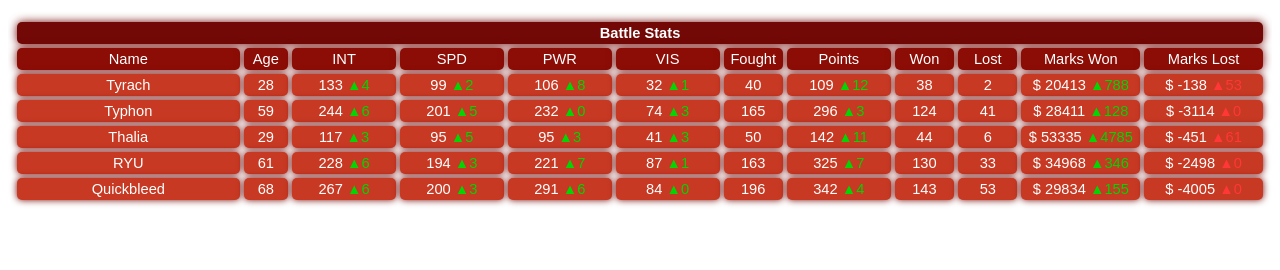
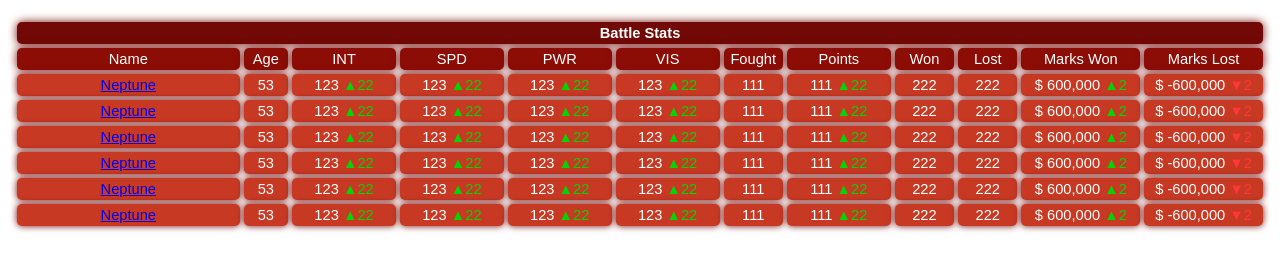
Before and after one commit to corey-smith-eng/corey-smith-eng.github.io, a plain HTML site: page index.html in a window 1280 px wide. Drawn offline with nearby package versions, Linux system fonts and the light colour scheme.

Commit message:
maybe this

```diff
--- a/index.html
+++ b/index.html
@@ -1,6 +1,4 @@
 <div class="mini-html">
-        <!-- Battle Table -->
-
   <table class="custom-table">
     <tbody>
       <!-- Title -->
@@ -32,8 +30,8 @@
         <td class="a battle-fought">
           Fought
         </td>
-        <td class="a battle-points" data-sort="none">
-          Points <span class="filter-symbol"></span>
+        <td class="a battle-points">
+          Points
         </td>
         <td class="a battle-won">
           Won
@@ -41,8 +39,8 @@
         <td class="a battle-lost">
           Lost
         </td>
-        <td class="a battle-marks-won" data-sort="none">
-          Marks Won <span class="filter-symbol"></span>
+        <td class="a battle-marks-won">
+          Marks Won
         </td>
         <td class="a battle-marks-lost">
           Marks Lost
@@ -50,209 +48,240 @@
 
       </tr>
       <!-- Rows -->
-
       <tr>
         <td class="c battle-name">
-              <a href="https://leviathan-myth.com/dragon.php?id=6890" target="_top">Tyrach</a>
+          <a href="dragon.php?id=4092">Neptune</a>
         </td>
         <td class="c battle-age">
-              28
+          53
         </td>
         <td class="c battle-int">
-              133 <span class="increase">&#9650;4</span>
+          123 <span class="increase">▲22</span>
         </td>
         <td class="c battle-spd">
-              99 <span class="increase">&#9650;2</span>
+          123 <span class="increase">▲22</span>
         </td>
         <td class="c battle-pwr">
-              106 <span class="increase">&#9650;8</span>
+          123 <span class="increase">▲22</span>
         </td>
         <td class="c battle-vis">
-              32 <span class="increase">&#9650;1</span>
+          123 <span class="increase">▲22</span>
         </td>
         <td class="c battle-fought">
-              40
+          111
         </td>
         <td class="c battle-points">
-              109 <span class="increase">&#9650;12</span>
+          111 <span class="increase">▲22</span>
         </td>
         <td class="c battle-won">
-              38
+          222
         </td>
         <td class="c battle-lost">
-              2
+          222
         </td>
         <td class="c battle-marks-won">
-              $ 20413 <span class="increase">&#9650;788</span>
+          $ 600,000 <span class="increase">▲2</span>
         </td>
         <td class="c battle-marks-lost">
-              $ -138 <span class="decrease">&#9650;53</span>
+          $ -600,000 <span class="decrease">▼2</span>
+        </td>
+      </tr>
+      <tr>
+        <td class="c battle-name">
+          <a href="dragon.php?id=4092">Neptune</a>
+        </td>
+        <td class="c battle-age">
+          53
+        </td>
+        <td class="c battle-int">
+          123 <span class="increase">▲22</span>
+        </td>
+        <td class="c battle-spd">
+          123 <span class="increase">▲22</span>
+        </td>
+        <td class="c battle-pwr">
+          123 <span class="increase">▲22</span>
+        </td>
+        <td class="c battle-vis">
+          123 <span class="increase">▲22</span>
+        </td>
+        <td class="c battle-fought">
+          111
+        </td>
+        <td class="c battle-points">
+          111 <span class="increase">▲22</span>
+        </td>
+        <td class="c battle-won">
+          222
+        </td>
+        <td class="c battle-lost">
+          222
+        </td>
+        <td class="c battle-marks-won">
+          $ 600,000 <span class="increase">▲2</span>
+        </td>
+        <td class="c battle-marks-lost">
+          $ -600,000 <span class="decrease">▼2</span>
+        </td>
+      </tr>
+          <tr>
+        <td class="c battle-name">
+          <a href="dragon.php?id=4092">Neptune</a>
+        </td>
+        <td class="c battle-age">
+          53
+        </td>
+        <td class="c battle-int">
+          123 <span class="increase">▲22</span>
+        </td>
+        <td class="c battle-spd">
+          123 <span class="increase">▲22</span>
+        </td>
+        <td class="c battle-pwr">
+          123 <span class="increase">▲22</span>
+        </td>
+        <td class="c battle-vis">
+          123 <span class="increase">▲22</span>
+        </td>
+        <td class="c battle-fought">
+          111
+        </td>
+        <td class="c battle-points">
+          111 <span class="increase">▲22</span>
+        </td>
+        <td class="c battle-won">
+          222
+        </td>
+        <td class="c battle-lost">
+          222
+        </td>
+        <td class="c battle-marks-won">
+          $ 600,000 <span class="increase">▲2</span>
+        </td>
+        <td class="c battle-marks-lost">
+          $ -600,000 <span class="decrease">▼2</span>
+        </td>
+      </tr>
+          <tr>
+        <td class="c battle-name">
+          <a href="dragon.php?id=4092">Neptune</a>
+        </td>
+        <td class="c battle-age">
+          53
+        </td>
+        <td class="c battle-int">
+          123 <span class="increase">▲22</span>
+        </td>
+        <td class="c battle-spd">
+          123 <span class="increase">▲22</span>
+        </td>
+        <td class="c battle-pwr">
+          123 <span class="increase">▲22</span>
+        </td>
+        <td class="c battle-vis">
+          123 <span class="increase">▲22</span>
+        </td>
+        <td class="c battle-fought">
+          111
+        </td>
+        <td class="c battle-points">
+          111 <span class="increase">▲22</span>
+        </td>
+        <td class="c battle-won">
+          222
+        </td>
+        <td class="c battle-lost">
+          222
+        </td>
+        <td class="c battle-marks-won">
+          $ 600,000 <span class="increase">▲2</span>
+        </td>
+        <td class="c battle-marks-lost">
+          $ -600,000 <span class="decrease">▼2</span>
+        </td>
+      </tr>
+          <tr>
+        <td class="c battle-name">
+          <a href="dragon.php?id=4092">Neptune</a>
+        </td>
+        <td class="c battle-age">
+          53
+        </td>
+        <td class="c battle-int">
+          123 <span class="increase">▲22</span>
+        </td>
+        <td class="c battle-spd">
+          123 <span class="increase">▲22</span>
+        </td>
+        <td class="c battle-pwr">
+          123 <span class="increase">▲22</span>
+        </td>
+        <td class="c battle-vis">
+          123 <span class="increase">▲22</span>
+        </td>
+        <td class="c battle-fought">
+          111
+        </td>
+        <td class="c battle-points">
+          111 <span class="increase">▲22</span>
+        </td>
+        <td class="c battle-won">
+          222
+        </td>
+        <td class="c battle-lost">
+          222
+        </td>
+        <td class="c battle-marks-won">
+          $ 600,000 <span class="increase">▲2</span>
+        </td>
+        <td class="c battle-marks-lost">
+          $ -600,000 <span class="decrease">▼2</span>
+        </td>
+      </tr>
+          <tr>
+        <td class="c battle-name">
+          <a href="dragon.php?id=4092">Neptune</a>
+        </td>
+        <td class="c battle-age">
+          53
+        </td>
+        <td class="c battle-int">
+          123 <span class="increase">▲22</span>
+        </td>
+        <td class="c battle-spd">
+          123 <span class="increase">▲22</span>
+        </td>
+        <td class="c battle-pwr">
+          123 <span class="increase">▲22</span>
+        </td>
+        <td class="c battle-vis">
+          123 <span class="increase">▲22</span>
+        </td>
+        <td class="c battle-fought">
+          111
+        </td>
+        <td class="c battle-points">
+          111 <span class="increase">▲22</span>
+        </td>
+        <td class="c battle-won">
+          222
+        </td>
+        <td class="c battle-lost">
+          222
+        </td>
+        <td class="c battle-marks-won">
+          $ 600,000 <span class="increase">▲2</span>
+        </td>
+        <td class="c battle-marks-lost">
+          $ -600,000 <span class="decrease">▼2</span>
         </td>
       </tr>
 
-              <tr>
-            <td class="c battle-name">
-              <a href="https://leviathan-myth.com/dragon.php?id=6284" target="_top">Typhon</a>
-            </td>
-            <td class="c battle-age">
-              59
-            </td>
-            <td class="c battle-int">
-              244 <span class="increase">&#9650;6</span>
-            </td>
-            <td class="c battle-spd">
-              201 <span class="increase">&#9650;5</span>
-            </td>
-            <td class="c battle-pwr">
-              232 <span class="increase">&#9650;0</span>
-            </td>
-            <td class="c battle-vis">
-              74 <span class="increase">&#9650;3</span>
-            </td>
-            <td class="c battle-fought">
-              165
-            </td>
-            <td class="c battle-points">
-              296 <span class="increase">&#9650;3</span>
-            </td>
-            <td class="c battle-won">
-              124
-            </td>
-            <td class="c battle-lost">
-              41
-            </td>
-            <td class="c battle-marks-won">
-              $ 28411 <span class="increase">&#9650;128</span>
-            </td>
-            <td class="c battle-marks-lost">
-              $ -3114 <span class="decrease">&#9650;0</span>
-            </td>
-          </tr>
-
-              <tr>
-            <td class="c battle-name">
-              <a href="https://leviathan-myth.com/dragon.php?id=6884" target="_top">Thalia</a>
-            </td>
-            <td class="c battle-age">
-              29
-            </td>
-            <td class="c battle-int">
-              117 <span class="increase">&#9650;3</span>
-            </td>
-            <td class="c battle-spd">
-              95 <span class="increase">&#9650;5</span>
-            </td>
-            <td class="c battle-pwr">
-              95 <span class="increase">&#9650;3</span>
-            </td>
-            <td class="c battle-vis">
-              41 <span class="increase">&#9650;3</span>
-            </td>
-            <td class="c battle-fought">
-              50
-            </td>
-            <td class="c battle-points">
-              142 <span class="increase">&#9650;11</span>
-            </td>
-            <td class="c battle-won">
-              44
-            </td>
-            <td class="c battle-lost">
-              6
-            </td>
-            <td class="c battle-marks-won">
-              $ 53335 <span class="increase">&#9650;4785</span>
-            </td>
-            <td class="c battle-marks-lost">
-              $ -451 <span class="decrease">&#9650;61</span>
-            </td>
-          </tr>
-
-              <tr>
-            <td class="c battle-name">
-              <a href="https://leviathan-myth.com/dragon.php?id=6195" target="_top">RYU</a>
-            </td>
-            <td class="c battle-age">
-              61
-            </td>
-            <td class="c battle-int">
-              228 <span class="increase">&#9650;6</span>
-            </td>
-            <td class="c battle-spd">
-              194 <span class="increase">&#9650;3</span>
-            </td>
-            <td class="c battle-pwr">
-              221 <span class="increase">&#9650;7</span>
-            </td>
-            <td class="c battle-vis">
-              87 <span class="increase">&#9650;1</span>
-            </td>
-            <td class="c battle-fought">
-              163
-            </td>
-            <td class="c battle-points">
-              325 <span class="increase">&#9650;7</span>
-            </td>
-            <td class="c battle-won">
-              130
-            </td>
-            <td class="c battle-lost">
-              33
-            </td>
-            <td class="c battle-marks-won">
-              $ 34968 <span class="increase">&#9650;346</span>
-            </td>
-            <td class="c battle-marks-lost">
-              $ -2498 <span class="decrease">&#9650;0</span>
-            </td>
-          </tr>
-
-              <tr>
-            <td class="c battle-name">
-              <a href="https://leviathan-myth.com/dragon.php?id=5891" target="_top">Quickbleed</a>
-            </td>
-            <td class="c battle-age">
-              68
-            </td>
-            <td class="c battle-int">
-              267 <span class="increase">&#9650;6</span>
-            </td>
-            <td class="c battle-spd">
-              200 <span class="increase">&#9650;3</span>
-            </td>
-            <td class="c battle-pwr">
-              291 <span class="increase">&#9650;6</span>
-            </td>
-            <td class="c battle-vis">
-              84 <span class="increase">&#9650;0</span>
-            </td>
-            <td class="c battle-fought">
-              196
-            </td>
-            <td class="c battle-points">
-              342 <span class="increase">&#9650;4</span>
-            </td>
-            <td class="c battle-won">
-              143
-            </td>
-            <td class="c battle-lost">
-              53
-            </td>
-            <td class="c battle-marks-won">
-              $ 29834 <span class="increase">&#9650;155</span>
-            </td>
-            <td class="c battle-marks-lost">
-              $ -4005 <span class="decrease">&#9650;0</span>
-            </td>
-          </tr>
-
-
-
     </tbody>
   </table>
+</div>
+<!---->
 
-</div>
-<!-- Styling -->
 <style>
 /* ------- Container stuff -----------*/
 .collapsible {
@@ -334,11 +363,6 @@
     color: white;
 }
 
-a:-webkit-any-link {
-    color: unset;
-    text-decoration: none;
-}
-
 .b {
     background-color: #720906;
     box-shadow: 0 0 10px #720906;
@@ -363,13 +387,12 @@ td {
 }
 
 </style>
-<!-- Scripting -->
+
 <script src="https://code.jquery.com/jquery-3.6.0.min.js"></script>
-
 <script>
   function sendHeightToParent() {
     var height = $('div.mini-html').height();
-    parent.postMessage({ height: height }, 'https://www.flapjack.wtf'); // Adjust the origin accordingly
+    parent.postMessage({ height: height }, '*');
   }
 
   // Call the sendHeightToParent function whenever the content changes
```
Lines whose indentation alone changed are shown as unchanged.
